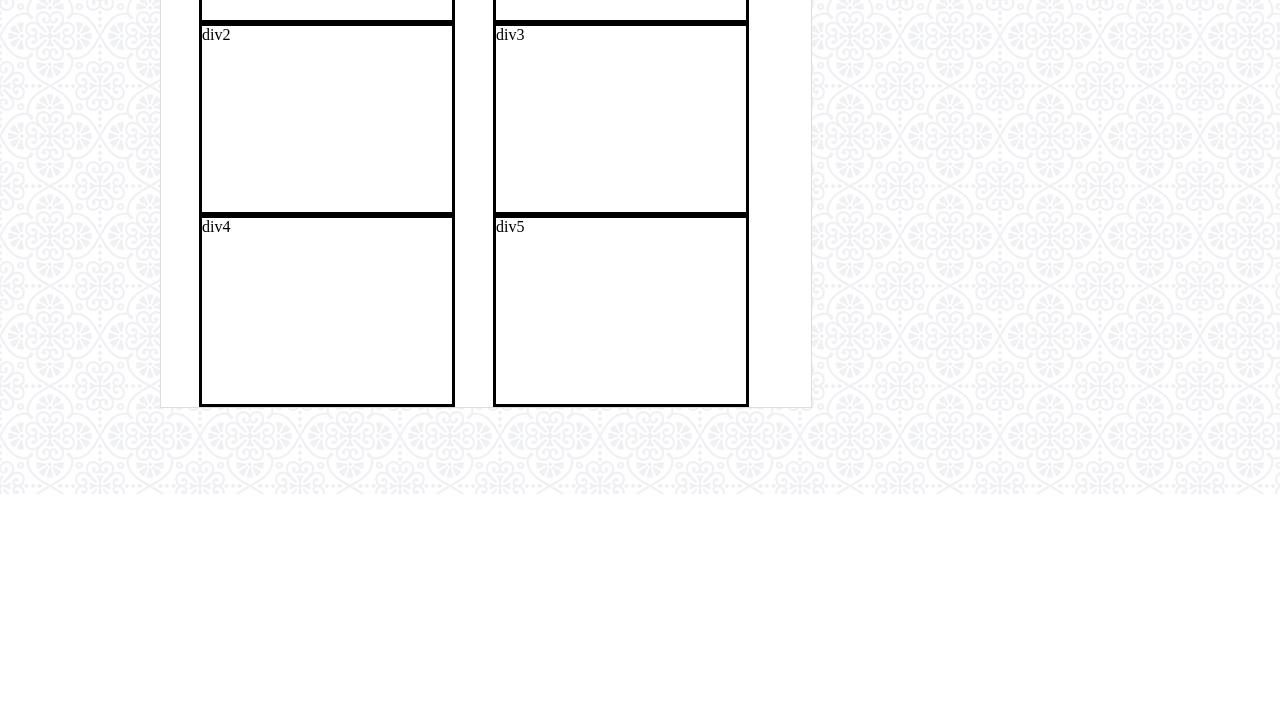
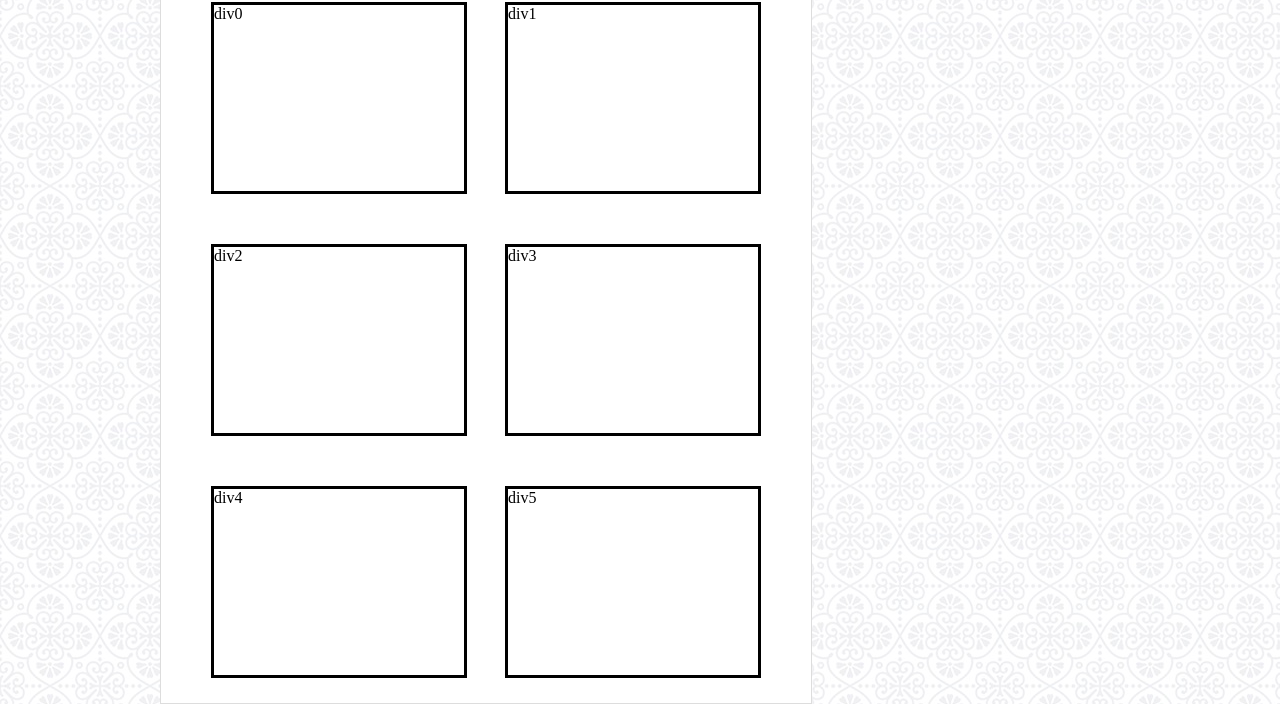
Before and after one commit to vramkupelian/Basic-Portfolio, a plain HTML site: page portfolio.html in a window 1280 px wide. Shown: the part 314-1018 px from the top of the page. Before the commit the page ends 808 px from the top, so only its background shows below. Drawn offline with Linux system fonts and the light colour scheme; files whose address does not match are found by name.

Commit message:
Fixed positioning for boxes. Requires photos, backgrounds and little touches

```diff
--- a/assets/css/style.css
+++ b/assets/css/style.css
@@ -45,7 +45,8 @@ body{
     border:1px solid #dddddd;
     background-color:#ffffff;
     overflow:auto;
-    width:650px;
+    width:600px;
+    padding:25px;
 
 }
 .main-header {
--- a/portfolio.html
+++ b/portfolio.html
@@ -9,23 +9,32 @@
         <style>
 
 
-.sidebyside {
+.leftside {
     float:left;
     width:250px;
     height:186px;
     border-style:solid;
-    margin-left:38px;
+    margin-left:25px;
+    margin-top:50px;
+}
 
+.rightside {
+    float:right;
+    width:250px;
+    height:186px;
+    border-style:solid;
+    margin-top:50px;
+    margin-right:25px;
 }
 
 /*
-.belowdiv {
+.belowdiv{
     width:300px;
     height:100px;
     border-style:solid;
     margin:5px;
     float:bottom;
-}*/
+}     */
         </style>
 
 </head>
@@ -61,12 +70,14 @@
                     </div>
 
             <div class="container">
-                <div class="sidebyside">div0</div>
-                <div class="sidebyside">div1</div>
-                <div class="sidebyside">div2</div>
-                <div class="sidebyside">div3</div>
-                <div class="sidebyside">div4</div>
-                <div class="sidebyside">div5</div>
+                <h1>Portfolio</h1>
+                <hr>
+                <div class="leftside">div0</div>
+                <div class="rightside">div1</div>
+                <div class="leftside">div2</div>
+                <div class="rightside">div3</div>
+                <div class="leftside">div4</div>
+                <div class="rightside">div5</div>
             </div>
 
 
```
